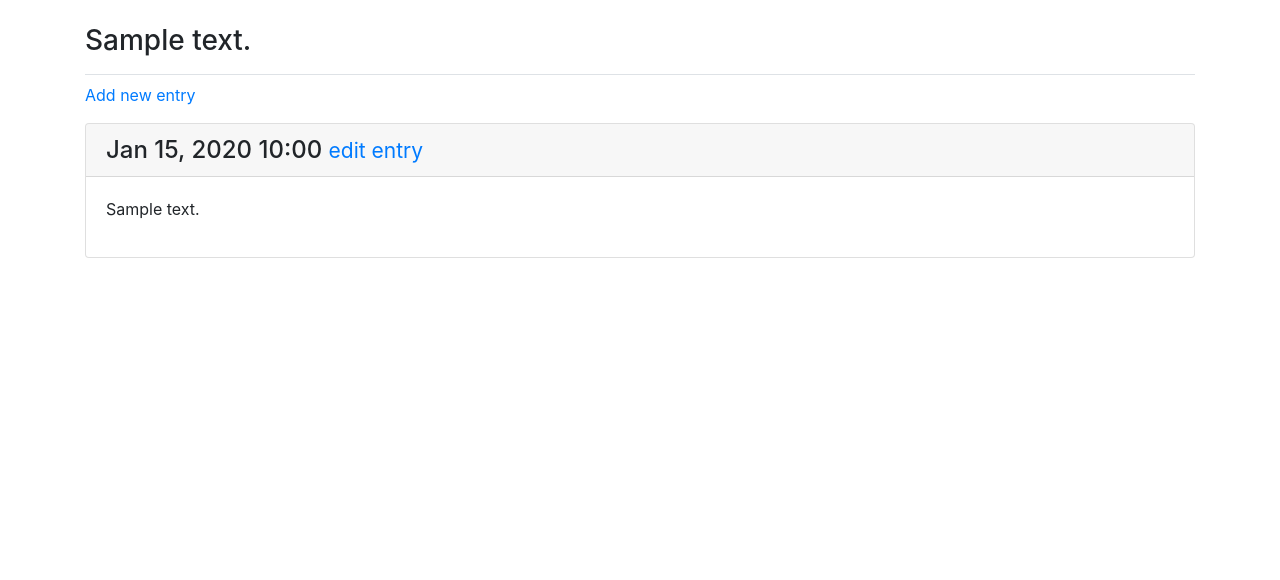
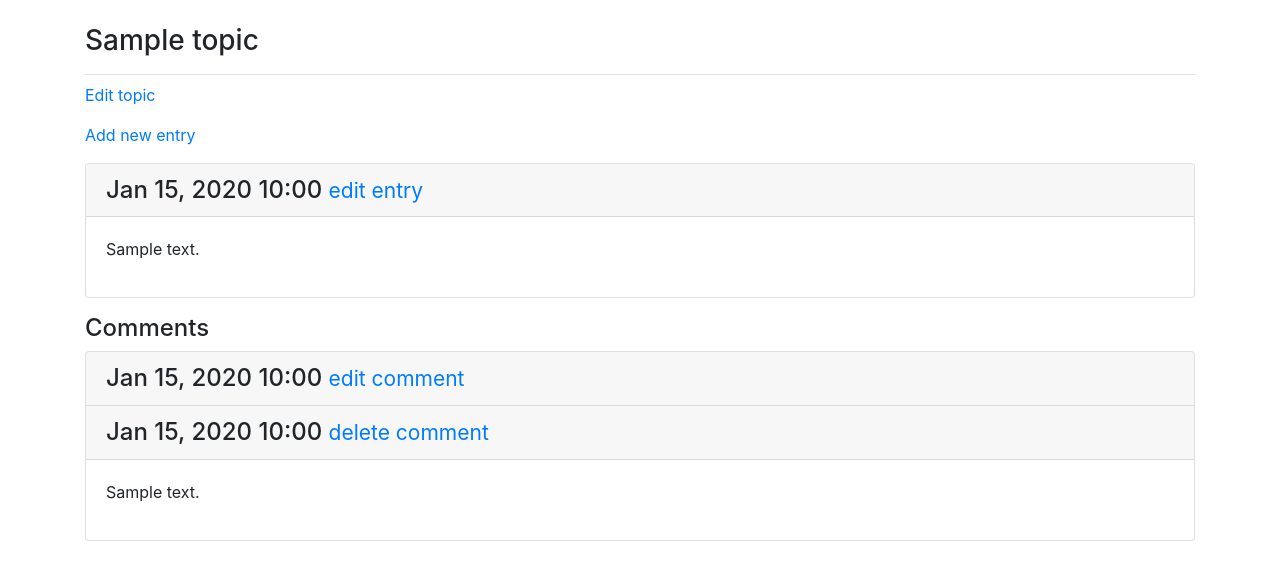
Before and after one commit to dyabk/advancement-diary, a Django app: page /topics/1 in a window 1280 px wide. Shown: the part 58-638 px from the top of the page. Run offline with Django 3.2, Linux system fonts and the light colour scheme; a user stored in the database is signed in; tables that the repository leaves empty hold one stand-in row (values such as "Sample post"); some libraries are stand-ins or nearby versions.

Commit message:
Added the Comment model.

```diff
--- a/learning_log/settings.py
+++ b/learning_log/settings.py
@@ -24,7 +24,7 @@
 SECRET_KEY = 'django-insecure-#osxnsn))mt=4md$&+x_4&xk77n%s@dtbldc!hiyqe=o*03a)p'
 
 # SECURITY WARNING: don't run with debug turned on in production!
-DEBUG = False
+DEBUG = True
 
 ALLOWED_HOSTS = []
 
--- a/learning_logs/models.py
+++ b/learning_logs/models.py
@@ -5,13 +5,14 @@
 # Create your models here.
 class Topic(models.Model):
     """A topic the user is learning about."""
-    text = models.CharField(max_length=200)
+    name = models.CharField(max_length=200)
     date_added = models.DateTimeField(auto_now_add=True)
     owner = models.ForeignKey(User, on_delete=models.CASCADE)
+    public = models.BooleanField(default=False)
 
     def __str__(self):
         """Return a string representation of the model."""
-        return self.text
+        return self.name
 
 class Entry(models.Model):
     """Something specific learned about a topic."""
@@ -30,3 +31,23 @@
             string_representation += "..."
 
         return f"{string_representation}"
+
+class Comment(models.Model):
+    """An opinion or a question expressed by a different user."""
+    topic = models.ForeignKey(Topic, on_delete=models.CASCADE)
+    text = models.TextField()
+    date_added = models.DateTimeField(auto_now_add=True)
+    owner = models.ForeignKey(User, on_delete=models.CASCADE)
+
+    class Meta:
+        verbose_name_plural = 'comments'
+
+    def __str__(self):
+        """Return a string representation of the model."""
+
+        string_representation = f"{self.text[:50]}"
+
+        if(len(self.text) > 50):
+            string_representation += "..."
+
+        return f"{string_representation}"
--- a/learning_logs/templates/learning_logs/topic.html
+++ b/learning_logs/templates/learning_logs/topic.html
@@ -5,6 +5,9 @@
 {% endblock page_header %}
 
 {% block content %}
+  <p>
+    <a href="{% url 'learning_logs:edit_topic' topic.id %}">Edit topic</a>
+  </p>
   <p>
     <a href="{% url 'learning_logs:new_entry' topic.id %}">Add new entry</a>
   </p>
@@ -24,4 +27,25 @@
     <p>There are no entries for this topic yet.</p>
   {% endfor %}
 
+  <h4>Comments</h4>
+  {% for comment in comments %}
+    <div class="card mb-3">
+      <h4 class="card-header">
+        {{ comment.date_added|date:'M d, Y H:i' }}
+        <small><a href="{% url 'learning_logs:edit_entry' entry.id %}">
+          edit comment</a></small>
+      </h4>
+      <h4 class="card-header">
+        {{ comment.date_added|date:'M d, Y H:i' }}
+        <small><a href="{% url 'learning_logs:edit_entry' entry.id %}">
+          delete comment</a></small>
+      </h4>
+      <div class="card-body">
+        {{ comment.text|linebreaks }}
+      </div>
+    </div>
+  {% empty %}
+    <p>There are no comments for this topic yet.</p>
+  {% endfor %}
+
 {% endblock content %}
--- a/learning_logs/views.py
+++ b/learning_logs/views.py
@@ -3,7 +3,7 @@
 from django.http import Http404
 
 from .models import Topic, Entry
-from .forms import TopicForm, EntryForm
+from .forms import TopicForm, EntryForm, CommentForm
 
 # Create your views here.
 def index(request):
@@ -23,10 +23,11 @@
     """Show a single topic and all its entries."""
     topic = get_object_or_404(Topic, id=topic_id)
     # Make sure the topic belongs to the current user.
-    check_topic_owner(request, topic)
+    check_topic(request, topic)
 
     entries = topic.entry_set.order_by('-date_added')
-    context = {'topic': topic, 'entries': entries}
+    comments = topic.comment_set.order_by('-date_added')
+    context = {'topic': topic, 'entries': entries, 'comments': comments}
     return render(request, 'learning_logs/topic.html', context)
 
 @login_required
@@ -49,11 +50,32 @@
     return render(request, 'learning_logs/new_topic.html', context)
 
 @login_required
+def edit_topic(request):
+    """Edit an existing entry."""
+    topic = get_object_or_404(Topic, id=topic_id)
+    # Make sure the topic belongs to the current user.
+    check_topic(request, topic)
+
+    if request.method != 'POST':
+        # Initial request; pre-fill with the current entry.
+        form = TopicForm(instance=topic)
+    else:
+        # POST data submitted; process data.
+        form = TopicForm(instance=topic, data=request.POST)
+        if form.is_valid():
+            form.save()
+            return redirect('learning_logs:topic', topic_id=topic.id)
+
+    context = {'topic': topic, 'form': form}
+    return render(request, 'learning_logs/edit_topic.html', context)
+
+
+@login_required
 def new_entry(request, topic_id):
     """Add a new entry for a particular topic."""
-    topic = Topic.objects.get(id=topic_id)
+    topic = get_object_or_404(Topic, id=topic_id)
     # Make sure the topic belongs to the current user.
-    check_topic_owner(request, topic)
+    check_topic(request, topic)
 
     if request.method != 'POST':
         # No data submitted; create a blank form.
@@ -74,10 +96,10 @@
 @login_required
 def edit_entry(request, entry_id):
     """Edit an existing entry."""
-    entry = Entry.objects.get(id=entry_id)
+    entry = get_object_or_404(Entry, id=entry_id)
     topic = entry.topic
     # Make sure the topic belongs to the current user.
-    check_topic_owner(request, topic)
+    check_topic(request, topic)
 
     if request.method != 'POST':
         # Initial request; pre-fill with the current entry.
@@ -92,10 +114,10 @@
     context = {'entry': entry, 'topic': topic, 'form': form}
     return render(request, 'learning_logs/edit_entry.html', context)
 
-def check_topic_owner(request, topic):
+def check_topic(request, topic):
     """
-        Make sure the user associated with a topic
-        matches the currently logged in user.
+        Make sure the topic is public or
+        the user viewing the topic is it's owner.
     """
-    if topic.owner != request.user:
+    if topic.public == False and topic.owner != request.user:
         raise Http404
```
Also changed, not shown: learning_logs/forms.py (+10 -3 lines), learning_logs/templates/learning_logs/edit_topic.html (added, +20 -0 lines), learning_logs/migrations/0004_topic_public.py (added), learning_logs/migrations/0005_rename_text_topic_name.py (added), learning_logs/migrations/0006_comment.py (added).
